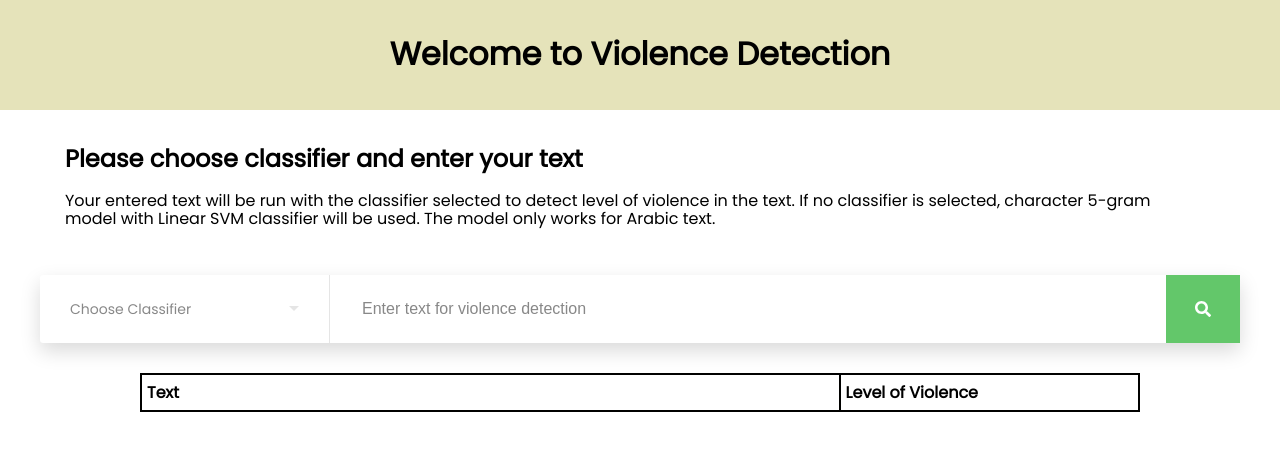
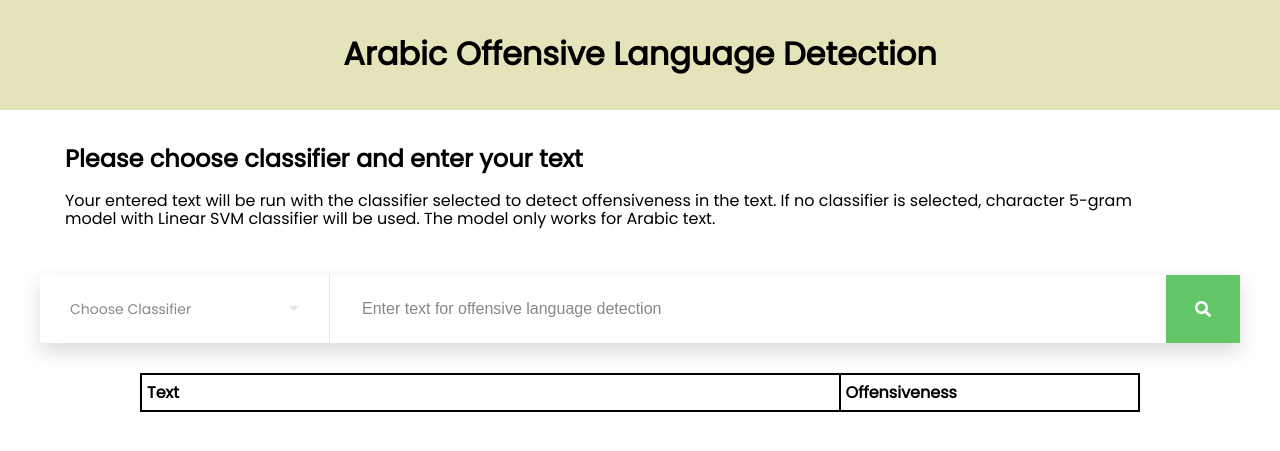
Before and after one commit to sabithsn/arabic-inappropriate-content-detection, a Flask app: page / in a window 1280 px wide. Shown: the top 451 px of the page. Run offline with Flask 2, Linux system fonts and the light colour scheme; lists and menus that the app fills with data are empty; parts of the project's set-up code (start-up, migrations or seed data) failed here and were passed over; some libraries are stand-ins or nearby versions.

Commit message:
updated interface

```diff
--- a/app/static/js/detect.js
+++ b/app/static/js/detect.js
@@ -52,13 +52,12 @@ function detect_offense() {
       var level = response['level']
       console.log(level);
       if (level == "NOT"){
-        var markup = "<tr><td><strong> <font color = 'blue'>" + text + "</td><td> </font> <font color = 'blue'> <strong> No Offense </font> </strong> </td></tr>";
+        var markup = "<tr><td><strong> <font color = 'blue'>" + text + "</td><td> </font> <font color = 'blue'> <strong> Non Offensive </font> </strong> </td></tr>";
         $("table tbody").append(markup);
       }
 
-
       else {
-        var markup = "<tr><td> <strong><font color = 'red'>" + text + "</td><td> </font> <font color = 'red'> <strong> Obscene </font> </strong></td></tr>";
+        var markup = "<tr><td> <strong><font color = 'red'>" + text + "</td><td> </font> <font color = 'red'> <strong> Offensive </font> </strong></td></tr>";
         $("table tbody").append(markup);
       }
 
--- a/app/templates/index.html
+++ b/app/templates/index.html
@@ -15,7 +15,7 @@
 
 
     <div class = "s001">
-      <h1> Welcome to Violence Detection <br/></h1>
+      <h1> Arabic Offensive Language Detection <br/></h1>
 
     </div>
 
@@ -38,7 +38,7 @@
     <div class = "s002">
       <h2> Please choose classifier and enter your text </h2>
       <div class = "line-break"></div>
-      <p1> Your entered text will be run with the classifier selected to detect level of violence in the text. If no classifier is selected, character 5-gram model with Linear SVM classifier will be used. The model only works for Arabic text. </p1>
+      <p1> Your entered text will be run with the classifier selected to detect offensiveness in the text. If no classifier is selected, character 5-gram model with Linear SVM classifier will be used. The model only works for Arabic text. </p1>
     </div>
 
     <div class="s003">
@@ -71,7 +71,7 @@
             </div>
           </div>
           <div class="input-field second-wrap">
-            <input id="search" type="text" placeholder="Enter text for violence detection" />
+            <input id="search" type="text" placeholder="Enter text for offensive language detection" />
           </div>
           <div class="input-field third-wrap">
             <button class="btn-search" type="button" onclick="detect_offense()">
@@ -90,7 +90,7 @@
         <thead width = "20%">
             <tr>
                 <th width = "70%">Text</th>
-                <th width = "30%">Level of Violence</th>
+                <th width = "30%">Offensiveness</th>
             </tr>
         </thead>
         <tbody>
```
